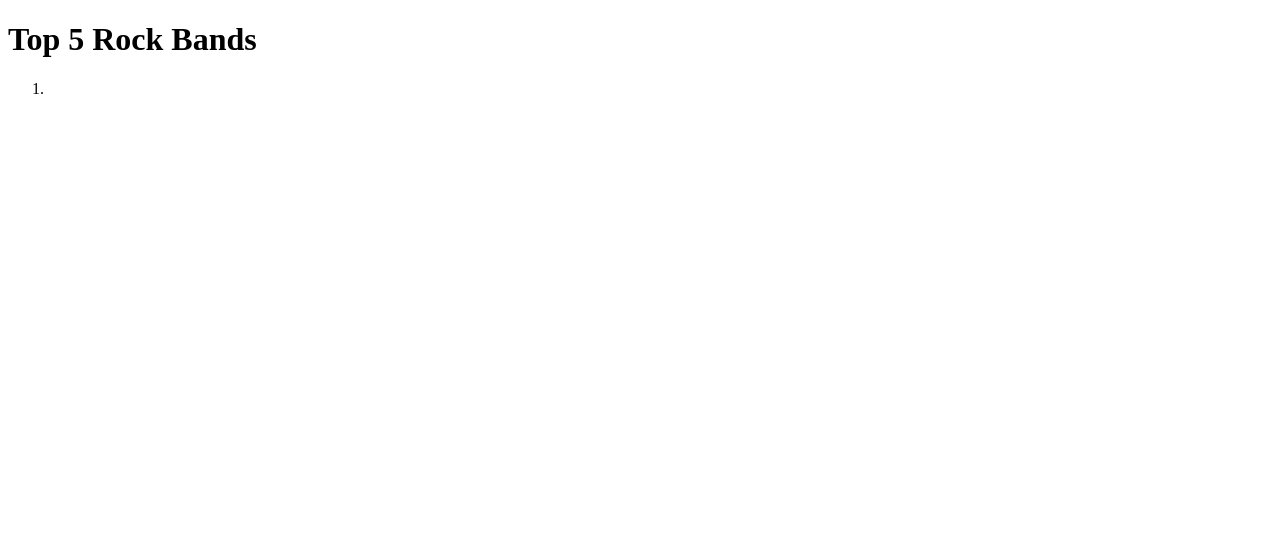
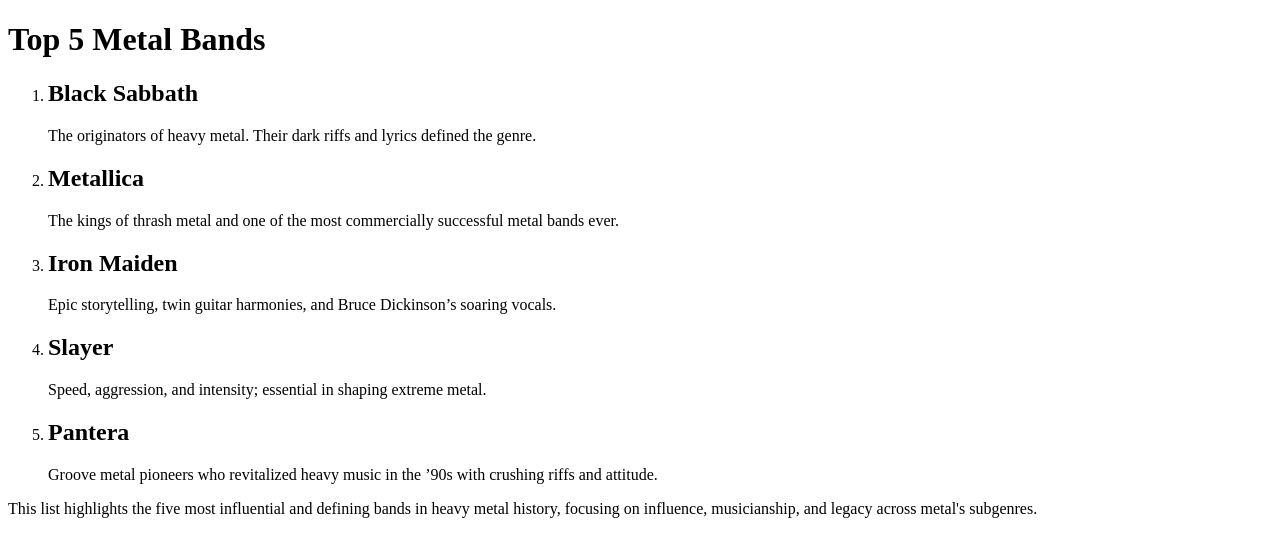
Before and after one commit to michaelbuell/cmpa3304, a plain HTML site: page assignment-01/index.html in a window 1280 px wide. Drawn offline with Linux system fonts and the light colour scheme.

Commit message:
Added list and paragraph content to index.html

```diff
--- a/assignment-01/index.html
+++ b/assignment-01/index.html
@@ -3,23 +3,40 @@
 <head>
     <meta charset="UTF-8">
     <meta name="viewport" content="width=device-width, initial-scale=1.0">
-    <title>Top 5 Rock Bands</title>
+    <title>Top 5 Metal Bands</title>
 </head>
 <body>
     <header>
-        <h1>Top 5 Rock Bands</h1>
+        <h1>Top 5 Metal Bands</h1>
     </header>
 
     <main>
         <ol>
-            <li></li>
+            <li>
+                <h2>Black Sabbath</h2>
+                <p>The originators of heavy metal. Their dark riffs and lyrics defined the genre.</p>
+            </li>
+            <li>
+                <h2>Metallica</h2>
+                <p>The kings of thrash metal and one of the most commercially successful metal bands ever.</p>
+            </li>
+            <li>
+                <h2>Iron Maiden</h2>
+                <p>Epic storytelling, twin guitar harmonies, and Bruce Dickinson’s soaring vocals.</p>
+            </li>
+            <li>
+                <h2>Slayer</h2>
+                <p>Speed, aggression, and intensity; essential in shaping extreme metal.</p>
+            </li>
+            <li>
+                <h2>Pantera</h2>
+                <p>Groove metal pioneers who revitalized heavy music in the ’90s with crushing riffs and attitude.</p>
+            </li>
         </ol>
     </main>
 
     <footer>
-        <p>
-
-        </p>
+        <p>This list highlights the five most influential and defining bands in heavy metal history, focusing on influence, musicianship, and legacy across metal's subgenres.</p>
     </footer>
 </body>
 </html>
```
Also changed, not shown: index.html (+1 -1 lines).
